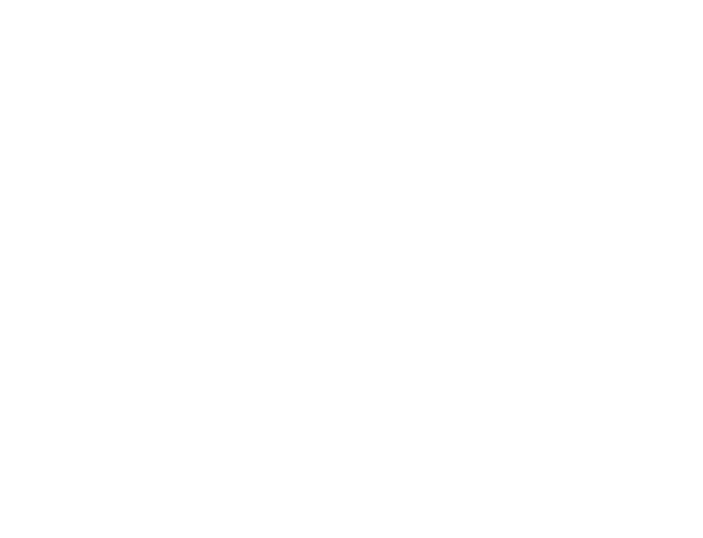
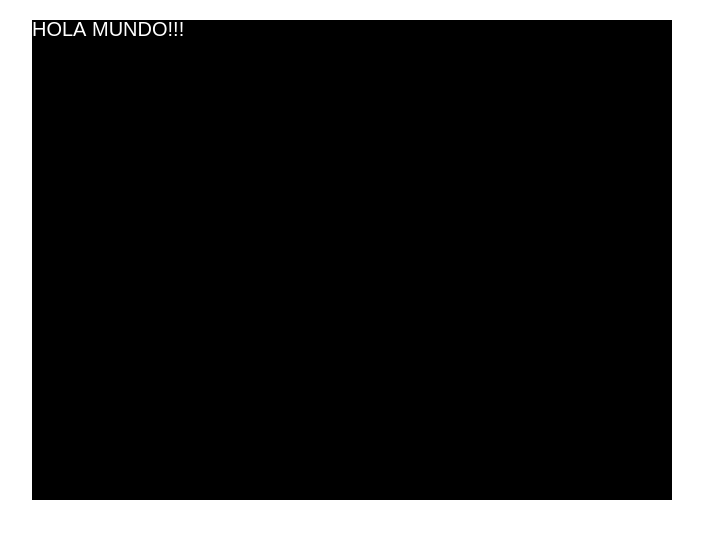
Before and after one commit to ctgl1987/mini-js, a plain HTML site: page index.html in a window 1280 px wide. Shown: the whole page, without its empty margins (288-991 px from the left). Drawn offline with Linux system fonts and the light colour scheme.

Commit message:
Added Base Elements: Engine Managers (Screen, Keys, Display) Tools Object.extends method Counter

```diff
--- a/index.html
+++ b/index.html
@@ -5,8 +5,19 @@
     <meta http-equiv="X-UA-Compatible" content="IE=edge">
     <meta name="viewport" content="width=device-width, initial-scale=1.0">
     <title>Document</title>
+    <link rel="stylesheet" href="style.css">
+    <script src="js/engine.js"></script>
+    <script src="js/gamedata.js"></script>
+    <script src="js/game.js"></script>
 </head>
 <body>
+    <canvas id="game_canvas"></canvas>
+<script>
 
+var game = new Game();
+
+game.run();
+
+</script>
 </body>
 </html>
--- /dev/null
+++ b/js/engine.js
@@ -0,0 +1,189 @@
+Object.prototype.extends = function(child){
+    child.prototype = parent.prototype;
+
+    return child;
+};
+
+const Tools = {
+    randomColor: function(){
+        let len = 6;
+        let output = '';
+        for (let i = 0; i < len; ++i) {
+            output += (Math.floor(Math.random() * 16)).toString(16);
+        }
+        return '#' + output;
+    }
+};
+
+//ENGINE
+const Engine = function(){
+
+    var ticks = [];
+
+    this.onTick = function(callback){
+        ticks.push(callback);
+    };
+
+    var last = 0;
+
+    var fps = 0;
+
+    function loop(t){
+
+        var now = 0;
+
+        if(last != 0)
+        {
+            now = t - last;
+
+            fps = (1000 / now).toFixed(2);
+        }
+
+        requestAnimationFrame(loop);
+
+        ticks.forEach((cb) => {
+            cb(now);
+        });
+
+        last = t;
+    }
+
+    this.fps = function(){
+        return fps;
+    };
+
+    this.run = function(){
+        requestAnimationFrame(loop);
+    };
+};
+
+
+//MANAGERS
+const KeyboardManager = (function(){
+
+    var _keys = {};
+
+    return {
+        init: function(handler){
+            document.addEventListener("keydown", function(e){
+                if(!e.repeat)
+                {
+                    _keys[e.code] = true;
+                    handler && handler(e.type, e.code);
+                }
+            });
+
+            document.addEventListener("keyup", function(e){
+                delete _keys[e.code];
+
+                handler && handler(e.type, e.code);
+            });
+        },
+        isDown: function(code){
+            return _keys[code] ? true: false;
+        },
+    };
+
+}());
+
+const DisplayManager = (function(){
+
+    var _ctx = null;
+
+    var default_font_family = 'sans-serif';
+    var default_font_size = 14;
+
+    return {
+        init: function(ctx){
+            _ctx = ctx;
+            // _ctx.textBaseline = 'top';
+            // _ctx.font = default_font_size + 'px ' + default_font_family;
+        },
+        fillRect: function(x, y, w, h, c){
+            _ctx.fillStyle = c || 'black';
+            _ctx.fillRect(x, y, w, h);
+        },
+        fillText: function(text, x, y, opts){
+            opts = opts || {};
+
+            _ctx.fillStyle = opts.color || 'white';
+            _ctx.font = (opts.size || default_font_size)  + 'px ' + (opts.font || default_font_family);
+            _ctx.textAlign = opts.align || 'left';
+            _ctx.textBaseline = opts.valign || 'top';
+            _ctx.fillText(text, x, y);
+
+        },
+    };
+
+}());
+
+const ScreenManager = (function(){
+
+    var current = [];
+
+    var _screens = [];
+
+    return {
+        add: function(screen){
+
+            _screens[screen.name] = screen;
+
+        },
+        change: function(name){
+            if(!_screens[name])
+            {
+                console.error("no scene " + name);
+                return;
+            }
+
+            var next = _screens[name];
+
+            next.enter();
+
+            current = [next];
+        },
+        input: function(evt, code){
+            this.current() && this.current().input(evt, code);
+        },
+        update: function(dt){
+            this.current() && this.current().update(dt);
+        },
+        render: function(){
+            this.current() && this.current().render();
+        },
+        current: function(){
+            return current[0];
+        },
+    };
+}());
+
+//OBJECTS
+
+const BaseScreen = function(name){
+
+    this.name = name;
+
+    this.enter = function(){};
+
+    this.input = function(evt, code){};
+    this.update = function(dt){};
+    this.render = function(){};
+
+    this.leave = function(){};
+};
+
+const Counter = function(max){
+    var v = max;
+
+    this.val = function(){
+        return v;
+    };
+
+    this.update = function(){
+        v--;
+    };
+
+    this.ended = function(){
+        return v <= 0;
+    };
+};
--- /dev/null
+++ b/js/game.js
@@ -0,0 +1,47 @@
+var canvas = null;
+var ctx = null;
+
+
+const CONFIG = {
+    GAME_WIDTH: 640,
+    GAME_HEIGHT: 480,
+};
+
+const Game = function(props){
+
+    props = props || {};
+
+    this.run = function(){
+
+        //init canvas
+        canvas = document.querySelector("#game_canvas");
+        canvas.width = CONFIG.GAME_WIDTH;
+        canvas.height = CONFIG.GAME_HEIGHT;
+
+        //context
+        ctx = canvas.getContext("2d");
+
+        //display
+        DisplayManager.init(ctx);
+
+        //keyboard
+        KeyboardManager.init((evt, code) => {
+            ScreenManager.input(evt, code);
+        });
+
+        //screens
+        ScreenManager.add(new LoaderScreen());
+        ScreenManager.add(new TestScreen());
+
+        var engine = new Engine();
+
+        engine.onTick((dt) => {
+            ScreenManager.update(dt);
+            ScreenManager.render();
+        });
+
+        engine.run();
+
+        ScreenManager.change("loader");
+    }
+};
--- /dev/null
+++ b/js/gamedata.js
@@ -0,0 +1,54 @@
+const LoaderScreen = BaseScreen.extends(function(){
+
+    BaseScreen.call(this, 'loader');
+
+    var color = 'white';
+    var dots = '';
+    var counter = new Counter(120);
+
+    this.update = function(dt){
+
+        counter.update();
+
+        // if(counter.val() % 20 == 0)
+        // {
+        //     if(dots.length == 3)
+        //     {
+        //         dots = '';
+        //     }
+        //     dots +=  '.';
+        // }
+
+        if(counter.ended())
+        {
+            ScreenManager.change("test");
+        }
+    };
+
+    this.render = function(){
+        DisplayManager.fillRect(0, 0, CONFIG.GAME_WIDTH, CONFIG.GAME_HEIGHT, 'black');
+        DisplayManager.fillText("Cargando" + dots, CONFIG.GAME_WIDTH/2, CONFIG.GAME_HEIGHT/2, {color: color, align: 'center', valign: 'middle', size: 60});
+    };
+});
+
+const TestScreen = BaseScreen.extends(function(){
+
+    BaseScreen.call(this, 'test');
+
+    var color = Tools.randomColor();
+
+    this.input = function(evt, code){
+        if(evt == 'keydown')
+        {
+            if(code == 'Space')
+            {
+                color = Tools.randomColor();
+            }
+        }
+    };
+
+    this.render = function(){
+        DisplayManager.fillRect(0, 0, CONFIG.GAME_WIDTH, CONFIG.GAME_HEIGHT, 'black');
+        DisplayManager.fillText("HOLA MUNDO!!!", 0, 0, {color: 'white', size: 20});
+    };
+});
--- /dev/null
+++ b/style.css
@@ -0,0 +1,14 @@
+*{
+    box-sizing: border-box;
+}
+
+body{
+    font-size: 14px;
+    font-family: sans-serif;
+    margin: 0px;
+    text-align: center;
+}
+
+canvas{
+    margin: 20px;
+}
```
